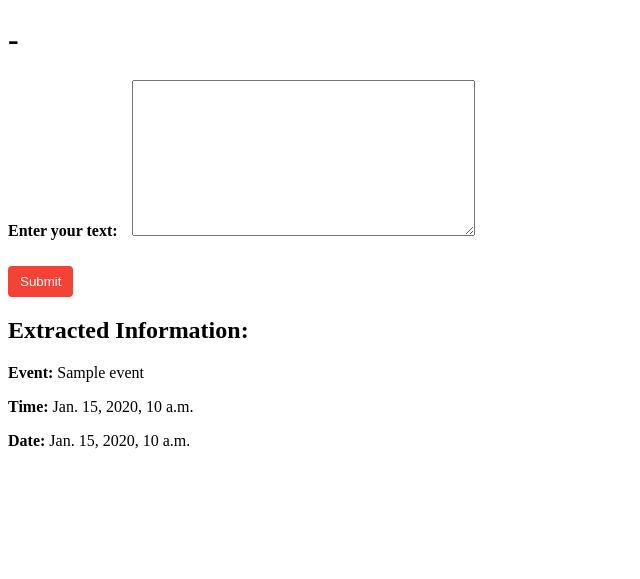
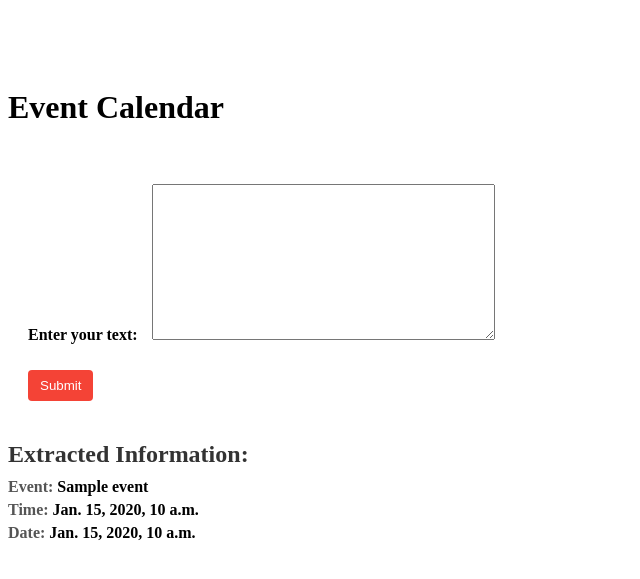
Before and after one commit to 1unark/plannerfolder, a Django app: template Fluxy/myapp/templates/home.html in a window 1280 px wide. Shown: the top 579 px of the page, without its empty margins (0-640 px from the left). Run offline with Django 5.2, Linux system fonts and the light colour scheme; tables that the repository leaves empty hold one stand-in row (values such as "Sample post"); the template is opened without the code that fills it: values that come from a table or form of the project are taken from there, most other values are stand-ins (such as "Sample title", 1, 10 or a date in 2020).

Commit message:
More html files for better organization, more css files and connecting them, designed the top bar to hold widgets

```diff
--- a/Fluxy/Fluxy/settings.py
+++ b/Fluxy/Fluxy/settings.py
@@ -111,6 +111,8 @@ USE_TZ = True
 
 # Static files (CSS, JavaScript, Images)
 STATIC_URL = 'static/'
+STATICFILES_DIRS = [BASE_DIR / "static"]
+
 
 STATICFILES_DIRS = [
     os.path.join(BASE_DIR, "myapp", "static"),
--- /dev/null
+++ b/Fluxy/myapp/static/css/inputtext.css
@@ -0,0 +1,50 @@
+/* Basic styling for the calendar */
+#calendar {
+    max-width: 900px;
+    margin: 40px 0; /* Remove centering by changing 'auto' to '0' */
+}
+
+/* Align the form inputs to the left */
+.calendar-form {
+    max-width: 600px;
+    margin: 20px 0; /* Remove centering by changing 'auto' to '0' */
+    padding: 20px;
+    border-radius: 8px;
+    background-color: #fff;
+    text-align: left; /* Ensure text inside the form is aligned to the left */
+}
+
+/* Ensure inputs are aligned properly */
+.calendar-form input {
+    width: 100%;
+    padding: 12px;
+    margin: 10px 0;
+    border: 1px solid #ccc;
+    border-radius: 4px;
+    font-size: 16px;
+    background-color: #f9f9f9;
+    text-align: left; /* Align text inside inputs to the left */
+}
+
+/* Styling for extracted information */
+.extracted-info {
+    margin-top: 20px;
+    text-align: left; /* Ensure extracted info is aligned to the left */
+}
+
+.extracted-info h2 {
+    font-size: 1.5rem;
+    margin-bottom: 10px;
+    color: #333;
+}
+
+.extracted-info p {
+    font-size: 1rem;
+    color: #555;
+    margin: 5px 0;
+}
+
+.extracted-info span {
+    font-weight: bold;
+    color: #000000;
+}
--- /dev/null
+++ b/Fluxy/myapp/static/css/navbar.css
@@ -0,0 +1,37 @@
+/* Grey box navbar.css */
+.navbar {
+    display: flex;
+    justify-content: space-between;
+    align-items: center;
+    padding: 10px 20px;
+    background-color: #5e5e5e; /* Dark gray background */
+    color: white; /* Text color */
+    box-shadow: 0 2px 4px rgba(0, 0, 0, 0.1); /* Optional: light shadow for depth */
+    position: fixed; /* Fixes the navbar to the top of the page */
+    top: 0; /* Ensures the navbar is positioned at the top */
+    left: 0; /* Ensures the navbar stretches to the left edge */
+    width: 100%; /* Makes the navbar span the full width of the page */
+    z-index: 1000; /* Ensures it stays on top of other content */
+}
+
+body {
+    padding-top: 60px; /* Add padding to the top to avoid content being hidden under the navbar */
+}
+
+
+
+
+
+
+
+
+.navbar .menu img {
+    width: 24px; /* Set a fixed width */
+    height: auto; /* Maintain aspect ratio */
+    cursor: pointer; /* Optional: make it clickable */
+    transition: transform 0.2s; /* Optional: smooth hover effect */
+}
+
+.navbar .menu img:hover {
+    transform: scale(1.1); /* Optional: slight zoom on hover */
+}
--- /dev/null
+++ b/Fluxy/myapp/static/js/main.js
@@ -0,0 +1 @@
+//DOES NOTHING; PLACEHOLDER FOR NOW
--- a/Fluxy/myapp/templates/home.html
+++ b/Fluxy/myapp/templates/home.html
@@ -22,28 +22,34 @@
         max-width: 900px;
         margin: 40px auto;
       }
-
-
     </style>
 
-    <!-- link to the modal css styling -->
-    <link rel="stylesheet" href="static/css/modalstyle.css">
+    <!-- Modal-specific styles -->
+    <link rel="stylesheet" href="{% static 'css/modalstyle.css' %}">
+
+    <!-- Input field styles -->
+    <link rel="stylesheet" href="{% static 'css/inputtext.css' %}">
+
+    <!-- Navbar-specific styles -->
+    <link rel="stylesheet" href="{% static 'css/navbar.css' %}">
 
 </head>
 <body>
-  <h1>-</h1>
+  <h1>Event Calendar</h1>
 
-  <form method="post">
+  <form method="post" class="calendar-form">
       {% csrf_token %}
       {{ form.as_p }}
-      <button type="submit">Submit</button>
+      <button type="submit" class="submit-button">Submit</button>
   </form>
 
   {% if result %}
-      <h2>Extracted Information:</h2>
-      <p><strong>Event:</strong> {{ result.event }}</p>
-      <p><strong>Time:</strong> {{ result.time }}</p>
-      <p><strong>Date:</strong> {{ result.date }}</p>
+      <div class="extracted-info">
+        <h2>Extracted Information:</h2>
+        <p><strong>Event:</strong> <span>{{ result.event }}</span></p>
+        <p><strong>Time:</strong> <span>{{ result.time }}</span></p>
+        <p><strong>Date:</strong> <span>{{ result.date }}</span></p>
+      </div>
   {% endif %}
 
   <!-- FullCalendar -->
@@ -61,11 +67,14 @@
         <input type="time" id="eventTime" name="eventTime" required>
         <label for="eventDate">Date:</label>
         <input type="date" id="eventDate" name="eventDate" required>
-        <button type="submit">Save</button>
+        <button type="submit" class="save-button">Save</button>
       </form>
-      <button id="deleteEventButton" style="background-color: red; color: white; margin-top: 10px;">Delete Event</button>
+      <button id="deleteEventButton" class="delete-button">Delete Event</button>
     </div>
   </div>
+
+
+
 
   <script type="module" src="{% static 'js/calendar.js' %}"></script>
 </body>
--- a/Fluxy/myapp/views.py
+++ b/Fluxy/myapp/views.py
@@ -127,6 +127,9 @@ def home(request):
         'events': events,
     })
 
+
+
+
 def calendar_view(request):
     events = Event.objects.all()
     return render(request, 'calendar.html', {'events': events})
```
Also changed, not shown: Fluxy/myapp/models.py (+6 -5 lines), Fluxy/myapp/templates/base.html (added, +28 -0 lines), Fluxy/myapp/templates/calendar.html (deleted, +0 -14 lines), Fluxy/db.sqlite3, Fluxy/myapp/static/images/home.png (added), Fluxy/myapp/templates/navbar.html (added).
